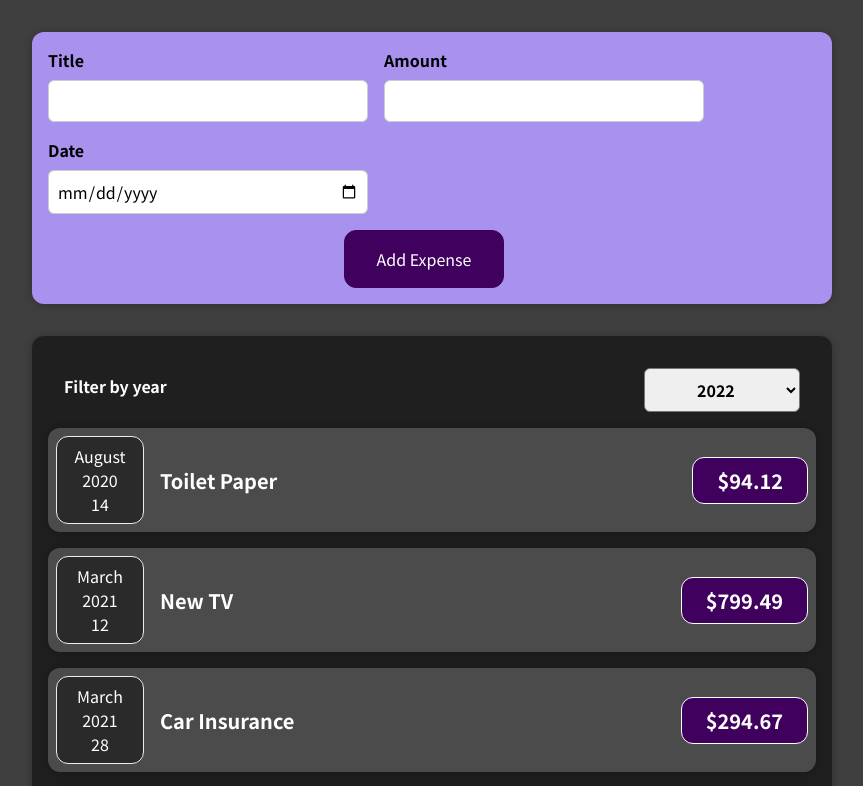
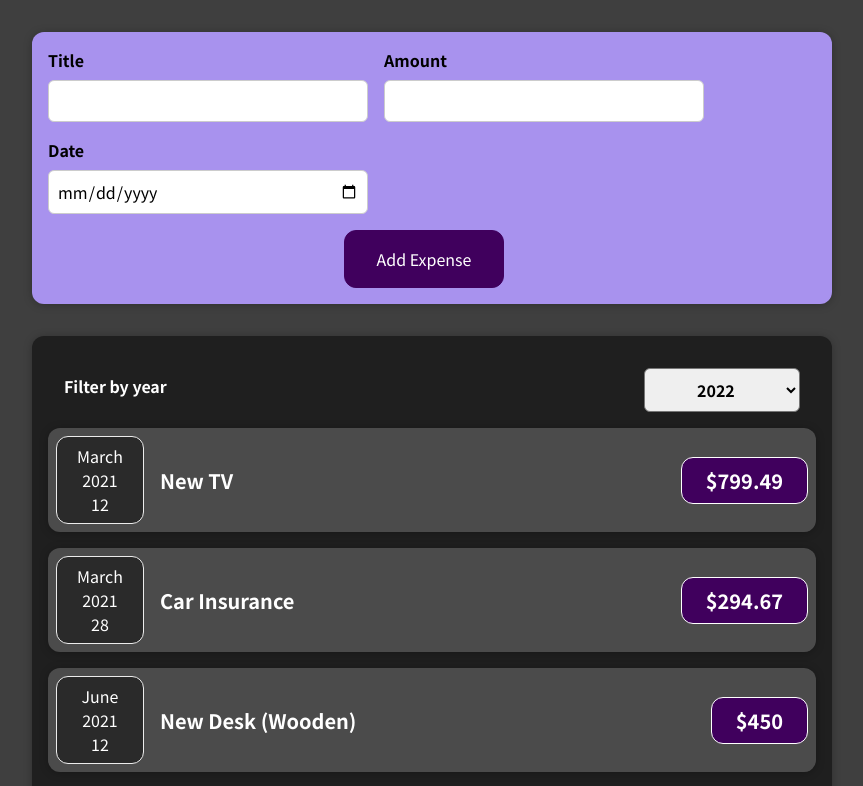
Before and after one commit to fukupug/react-complete-guide, a React (Create React App) app in the folder expense-tracker/: page / in a window 1280 px wide. Shown: the top 786 px of the page, without its empty margins (208-1071 px from the left). Built offline with nearby package versions, Linux system fonts and the light colour scheme.

Commit message:
Implement filtering expenses function

```diff
--- a/expense-tracker/src/components/expenses/Expenses.js
+++ b/expense-tracker/src/components/expenses/Expenses.js
@@ -12,7 +12,9 @@ const Expenses = (props) => {
     setFilteredYear(selectedYear);
   };
 
-  const expenseItems = props.expenses.map((expense) => (
+  const filteredExpenses = props.expenses
+    .filter((e) => filteredYear === String(e.date.getFullYear()))
+    .map((expense) => (
       <ExpenseItem
         key={expense.id}
         title={expense.title}
@@ -28,7 +30,7 @@ const Expenses = (props) => {
           selected={filteredYear}
           onChangeFilter={filterChangeHandler}
         />
-        {expenseItems}
+        {filteredExpenses}
       </Card>
     </div>
   );
```
Lines whose indentation alone changed are shown as unchanged.
